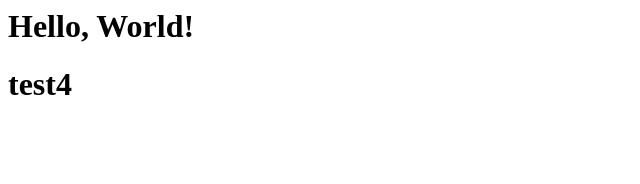
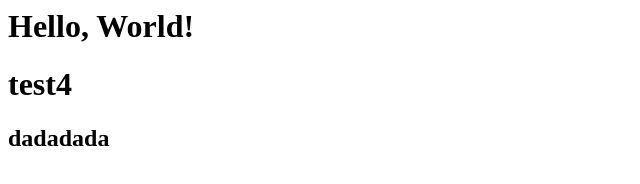
Before and after one commit to Kvarkas/CCJenkins, a plain HTML site: page index.html in a window 1280 px wide. Shown: the whole page, without its empty margins (0-640 px from the left). Drawn offline with Linux system fonts and the light colour scheme.

Commit message:
update
update

```diff
--- a/index.html
+++ b/index.html
@@ -1,2 +1,3 @@
 <h1>Hello, World!</h1>
 <h1>test4</h1>
+<h2>dadadada</h2>
```
